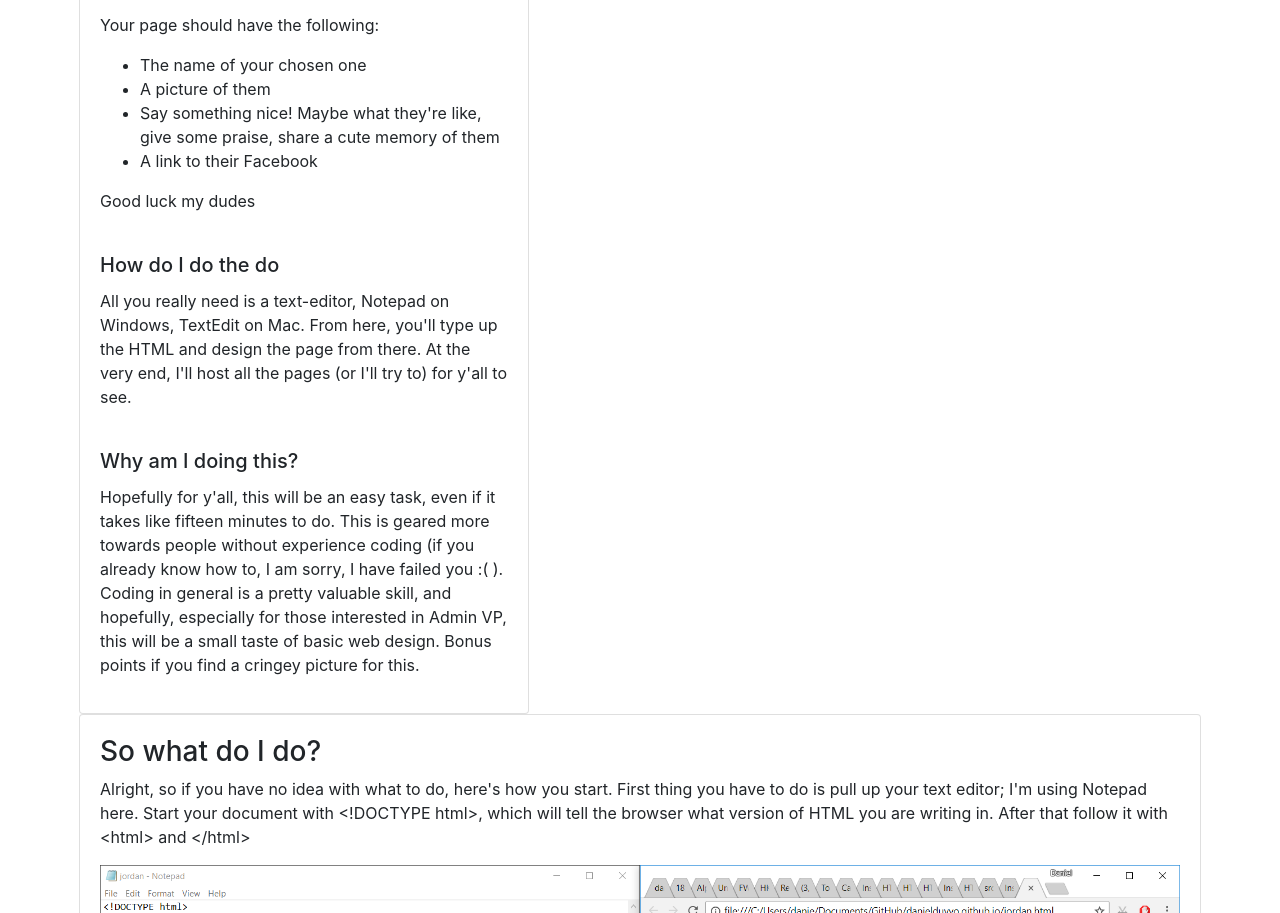
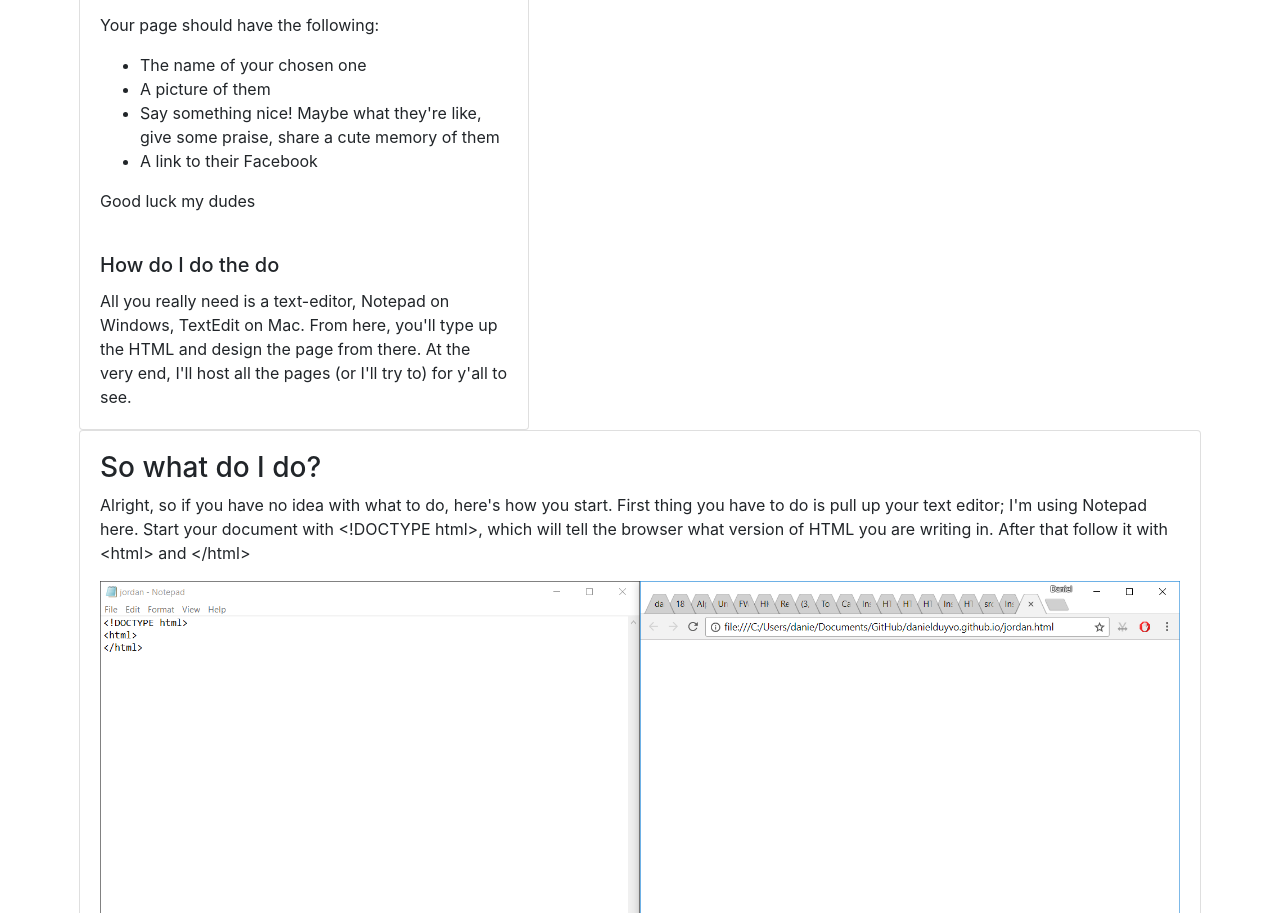
Before and after one commit to danielduyvo/danielduyvo.github.io, a plain HTML site: page index.html in a window 1280 px wide. Shown: the part 188-1101 px from the top of the page. Drawn offline with nearby package versions, Linux system fonts and the light colour scheme.

Commit message:
took out section
section took out

```diff
--- a/index.html
+++ b/index.html
@@ -45,10 +45,6 @@
 						<h5 class="card-title">How do I do the do</h5>
 						<p class="card-text">All you really need is a text-editor, Notepad on Windows, TextEdit on Mac. From here, you'll type up the HTML and design the page from there. At the very end, I'll host all the pages (or I'll try to) for y'all to see.</p>
 					</div>
-					<div class="card-body">
-						<h5 class="card-title">Why am I doing this?</h5>
-						<p class"card-text">Hopefully for y'all, this will be an easy task, even if it takes like fifteen minutes to do. This is geared more towards people without experience coding (if you already know how to, I am sorry, I have failed you :( ). Coding in general is a pretty valuable skill, and hopefully, especially for those interested in Admin VP, this will be a small taste of basic web design. Bonus points if you find a cringey picture for this.</p>
-					</div>
 				</div>
 			</div>
 			<div class="col-md-7">
```
